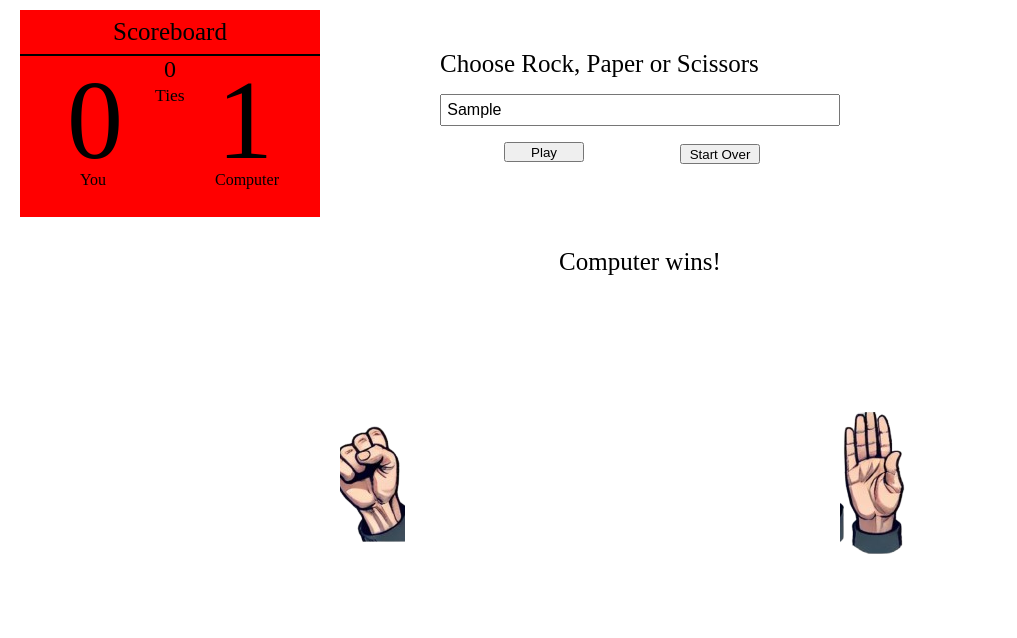
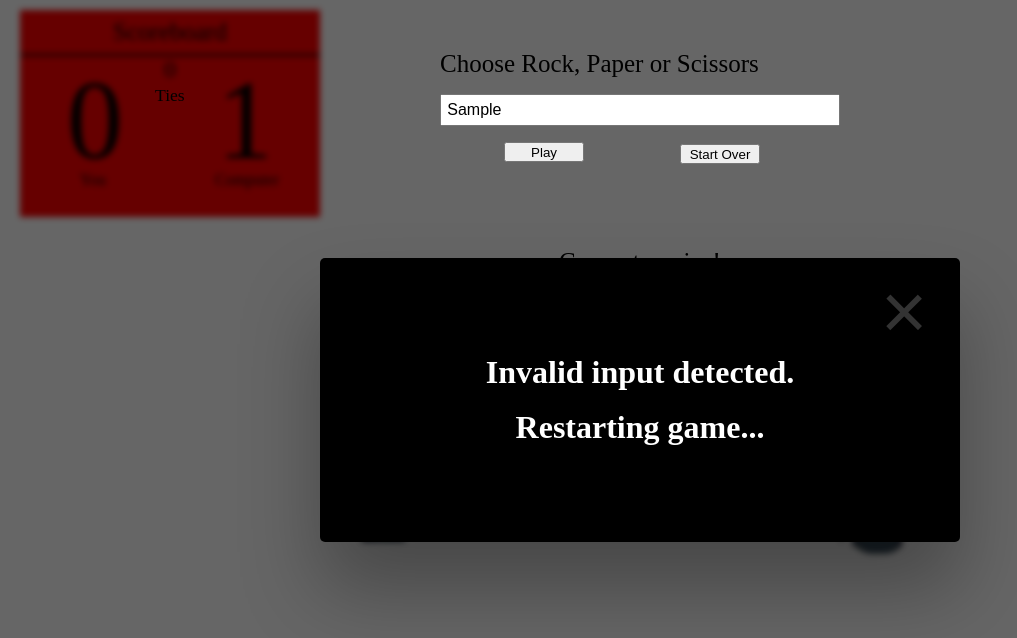
Before and after one commit to YVictorin/rockPaperScissors, a plain HTML site: page index.html in a window 1280 px wide. Both pictures are taken after typing "Sample" into the empty fields and a click on the button "Play". Shown: the whole page, without its empty margins (0-1017 px from the left). Drawn offline with Linux system fonts and the light colour scheme.

Commit message:
feat: add modal pop up on invalid user choice

```diff
--- a/index.html
+++ b/index.html
@@ -28,23 +28,18 @@
             <input type="text" id="choose" onchange="startAnimation(this)" placeholder="Enter your choice" required title="You must enter a choice">
             <button type="submit">Play</button>
         </form>
-             <button type="submit" id="reset-btn">Start Over</button>
+            <button type="submit" class="show-modal" id="reset-btn">Start Over</button>
+            <div class="win-or-lose"></div>
+    </div>
 
+    <div class="modal hidden">
+        <button class="close-modal">&times;</button>
+        <h1>Invalid input detected.</h1>
+        &nbsp;
+        <h1>Restarting game...</h1>
+    </div>
+    <div class="overlay hidden"></div>
 
-            <!-- <button value="Rock" id="rock">Rock</button>
-            <button value="Paper" id="paper">Paper</button>
-            <button value="Scissors" id="scissors">Scissors</button> -->
-<!--
-            <label for="difficulty" id="difficulty-label">Easy or Hard mode</label>
-            <select name="difficulty" id="difficulty">
-                <option value="easy">Easy</option>
-                <option value="hard">Hard</option>
-            </select>      -->
-
-            <div class="win-or-lose">
-
-            </div>
-    </div>
     <script src="script.js"></script>
 </body>
 </html>
--- a/script.js
+++ b/script.js
@@ -1,3 +1,34 @@
+// Set up the game canvas
+// Initialize game score counters for wins, losses, and ties
+
+// Helper function to get a random choice for the computer
+    // Pick a random number between 0 and 2 to represent rock, paper, or scissors
+    // Return this random choice
+
+// Function to decide the winner between the player and computer choices
+    // Get a new random choice for the computer
+    // If the player's choice beats, loses, or ties update the score accordingly
+
+// Function to reset the game for a new round
+    // Generate new random number and assign it to the previous random number
+    // Reset frames and variables to their original values
+    // Clear the game result message and player input
+    // Clear the canvas to reset the visuals
+
+// Function to check the player's input
+    // If the input is not "rock", "paper", or "scissors"
+        // Show an error modal
+        // Reload the game to try again
+    // Return whether the input is valid
+
+// Main game function to start the round
+    // Stop the form from submitting normally
+    // Check if the input is valid
+    // If valid, start animations and determine the winner
+    // Set a delay, then reset the game for a new round
+
+'use strict';
+
 
 const canvas = document.getElementById('canvas1');
 const dropdown = document.getElementById('animation');
@@ -11,6 +42,10 @@ const form = document.querySelector('.game-form');
 const computerScore = document.querySelector('.computer-score');
 const ties = document.querySelector('.ties-wrapper');
 const resetBtn = document.getElementById("reset-btn");
+
+const modal = document.querySelector('.modal');
+const overlay = document.querySelector('.overlay');
+const btnCloseModal = document.querySelector('.close-modal');
 
 const CANVAS_WIDTH = canvas.width = 600;
 const CANVAS_HEIGHT = canvas.height = 600;
@@ -30,7 +65,7 @@ let gameScore = {
     ties: 0,
 };
 
-// this is a closure and it has a flag/boolean in order to make a function only runs once
+// this is a closure and it has a flag/null value in order to make a function only runs once
   function once(funcParam) {
     let returnedVal = null;
     return function(val) {
@@ -51,7 +86,6 @@ let computerChoice = once(randomNumber);
 
 
 function determineWinner(userChoice, computerChoice) {
-
     switch (true) {
         //rock cases
         case(userChoice === 2 && computerChoice() === 1):
@@ -162,17 +196,32 @@ function restartGame() {
 
 }
 
+function openErrorModal() {
+    modal.classList.remove('hidden');
+    overlay.classList.remove('hidden');
+}
+
 function validateInput() {
     let isValidInput;
+
     if(userChoice.value.trim().toLowerCase() != "rock" &&
        userChoice.value.trim().toLowerCase() != "paper" &&
        userChoice.value.trim().toLowerCase() != "scissors") {
         isValidInput = false;
-        alert('try again');
-        window.location.reload();
+        // alert('try again');
+        // window.location.reload();
     } else {
         isValidInput = true;
     }
+
+    if(isValidInput === false) {
+        openErrorModal();
+
+        setTimeout(() => {
+            location.reload(true);
+        }, 1000);
+    }
+
     return isValidInput;
   }
 
@@ -224,7 +273,7 @@ function animate() {
                 }
 
                 if(isRunning) {
-                    // because of this if statement this code block will only run every 24 frames, slowing down the animation by 24
+                    // because of this if statement this code block will only run every 34 frames, slowing down the animation by 24
                     if(gameFrame % slowDownAnimations == 0) {
                         if(frameX < 5) {
                             frameX++;
@@ -251,6 +300,7 @@ function animate() {
             validateInput();
             animate();
             setTimeout(restartGame, 4000);
+
     })
 
     resetBtn.addEventListener('click', () => {
--- a/styles.css
+++ b/styles.css
@@ -2,6 +2,12 @@
     box-sizing: border-box;
     margin: 0;
     padding: 0;
+}
+
+
+
+body {
+    height: 100vh;
 }
 
 
@@ -130,3 +136,48 @@ form  {
     display: grid;
     gap: 1rem;
 }
+
+
+/* MODAL STYLING BELOW */
+.hidden {
+    display: none;
+}
+
+.close-modal {
+    position: absolute;
+    top: 0.5rem;
+    right: 5rem;
+    font-size: 5rem;
+    color: #333;
+    cursor: pointer;
+    border: none;
+    background: none;
+  }
+
+.modal {
+    position: absolute;
+    top: 50%;
+    left: 50%;
+    transform: translate(-50%, -50%);
+    width: 70%;
+    background-color: black;
+    color: white;
+    padding: 6rem;
+    border-radius: 5px;
+    box-shadow: 0 3rem 5rem rgba(0, 0, 0, 0.3);
+    z-index: 10;
+    text-align: center;
+    width: 50%;
+
+}
+
+.overlay {
+    position: absolute;
+    top: 0;
+    left: 0;
+    width: 100%;
+    height: 100%;
+    background-color: rgba(0, 0, 0, 0.6);
+    backdrop-filter: blur(3px);
+    z-index: 5;
+  }
```
Lines whose indentation alone changed are shown as unchanged.
